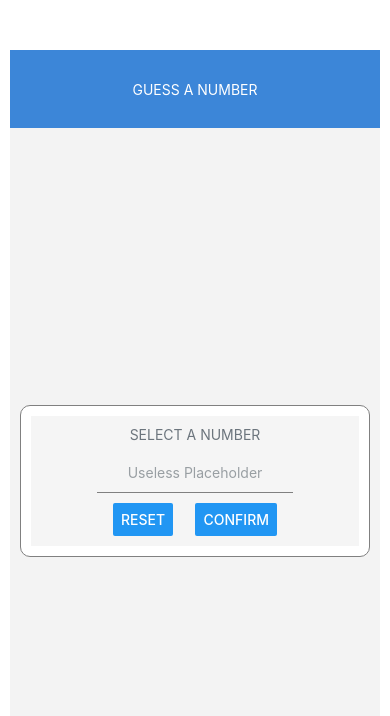
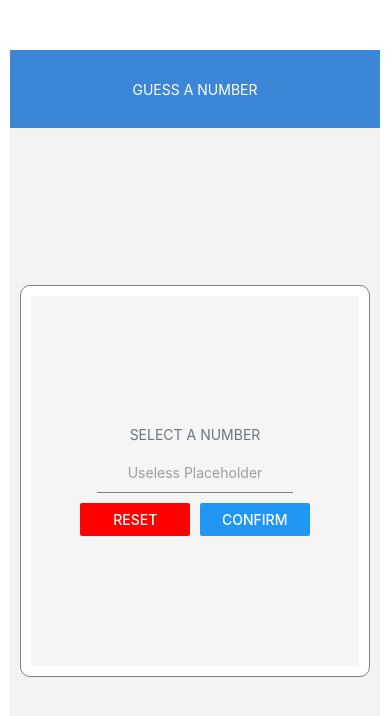
Before and after one commit to mlafuentecr/reactNative_game, a React Native app: screen / in a window 390 px wide. Shown: the top 716 px of the page. Built offline with nearby package versions, Linux system fonts and the light colour scheme.

Commit message:
3rd upload

```diff
--- a/App.js
+++ b/App.js
@@ -1,10 +1,16 @@
 import React from 'react';
 import { StyleSheet, Text, View } from 'react-native';
-import Header from './components/header';
-import ScreenStart from './components/screenStartGame';
-
+import Header from './components/Header';
+import ScreenStart from './components/ScreenStartGame';
+import Card from './components/Card';
+import Colors from './components/colors';
 
 export default function App() {
+
+  const addNumber = (num) =>{
+   Console.log('adddNumber'+num);
+  }
+
   return (
     <View style={styles.container}>
 
@@ -12,9 +18,11 @@ export default function App() {
       <Header title='Guess a Number' />
     </View>
 
-    <View style={styles.screenWrapper}>
-    <ScreenStart />
-    </View>
+
+    <Card style={styles.CardSize}>
+    <ScreenStart addNumber={()=>{addNumber()}} />
+    </Card>
+
 
     </View>
   );
@@ -40,14 +48,10 @@ const styles = StyleSheet.create({
     backgroundColor: '#3c86d8',
     },
     screenWrapper:{
-      flex: 1,
-      backgroundColor:  '#fff',
-      padding: 10,
-      margin: 10,
-      alignItems: 'center',
-      textAlign: 'center',
-      borderRadius: 10,
-      borderColor: 'gray',
-      borderWidth: 0.5,
+      width: '100%'
     },
+    CardSize:{
+      height: '50%',
+      flexDirection: 'row',
+    }
 });
--- /dev/null
+++ b/components/Card.js
@@ -0,0 +1,28 @@
+import React from 'React';
+import {View, Text, StyleSheet} from 'react-native';
+
+const Card = Props => {
+  return (
+    <View style={{...styles.card, ...Props.style}}>
+        {Props.children}
+    </View>
+    );
+
+};
+
+const styles = StyleSheet.create({
+card:{
+  flex: 1,
+  backgroundColor:  '#fff',
+  padding: 10,
+  margin: 10,
+  alignItems: 'center',
+  textAlign: 'center',
+  borderRadius: 10,
+  borderColor: 'gray',
+  borderWidth: 0.5,
+  alignItems: 'flex-start',
+
+}
+});
+export default Card;
--- /dev/null
+++ b/components/colors.js
@@ -0,0 +1,8 @@
+export default {
+  primary: '#3c86d8',
+  secondLight: '#2296f3',
+  background:'#f3f3f3',
+  btnConfirm:'#2296f3',
+  btnCancel:'red',
+
+}
--- a/components/screenStartGame.js
+++ b/components/screenStartGame.js
@@ -1,8 +1,26 @@
 import React from 'react';
 import {View, Text, TextInput, Button, StyleSheet} from 'react-native';
+import Colors from './colors';
 
-const ScreenStart = Props => {
-  const [value, onChangeText] = React.useState('Useless Placeholder');
+const ScreenStart = props => {
+  const [valueText, setChangeText] = React.useState('Useless Placeholder');
+
+  function InputClear() {
+    console.log('clear');
+    setChangeText('');
+   }
+
+   function sendNumber() {
+    console.log('sendNumber '+valueText);
+    addPlaceHolder();
+   }
+
+   function addPlaceHolder() {
+    console.log('addPlaceHolder');
+    setChangeText('Useless Placeholder');
+   }
+
+
 
   return (
 <View style={styles.wrapper}>
@@ -17,15 +35,25 @@ const ScreenStart = Props => {
     <View style={styles.inputWrapper}>
     <TextInput
       style={styles.input}
-      onChangeText={text => onChangeText(text)}
-      value={value}
+      onFocus={()=>{InputClear();}}
+      onEndEditing={ ()=>{sendNumber()}  }
+      onChangeText={text => setChangeText(text)}
+      keyboardType={'numeric'}
+      value={valueText}
     />
     </View>
 
     <View style={styles.btnWrapper}>
-    <Button title='Reset'  onPress={ ()=>{console.log('cancel');} }/>
-    <Button title='Confirm' onPress={ ()=>{console.log('Confirm');} }/>
+
+    <View style={styles.btnReset}>
+    <Button title='Reset'   color={Colors.btnCancel}  onPress={ ()=>{console.log('cancel');} }/>
     </View>
+
+    <View style={styles.btnAdd}>
+    <Button title='Confirm'  color={Colors.btnConfirm}   onPress={ ()=>{sendNumber()} }/>
+    </View>
+    </View>
+
 
     </View>
 
@@ -36,7 +64,9 @@ const ScreenStart = Props => {
 const styles = StyleSheet.create({
   wrapper:{
     width: '100%',
+    flex: 1,
     paddingBottom: 10,
+    height: '100%',
     justifyContent: 'center',
     alignItems: 'center',
     textAlign: 'center',
@@ -83,12 +113,19 @@ const styles = StyleSheet.create({
 
   },
   btnWrapper:{
-    width: '50%',
+    width: '70%',
     flexWrap: 'wrap',
     flexDirection: 'row',
     justifyContent: 'space-between',
     alignItems: 'center',
     textAlign: 'center',
-  }
+  },
+  btnReset:{
+    width: '48%'
+  },
+    btnAdd:{
+      width: '48%'
+    }
+
 });
 export default ScreenStart;
```
Also changed, not shown: 1 other file (tests, documents, lock files or other folders).
